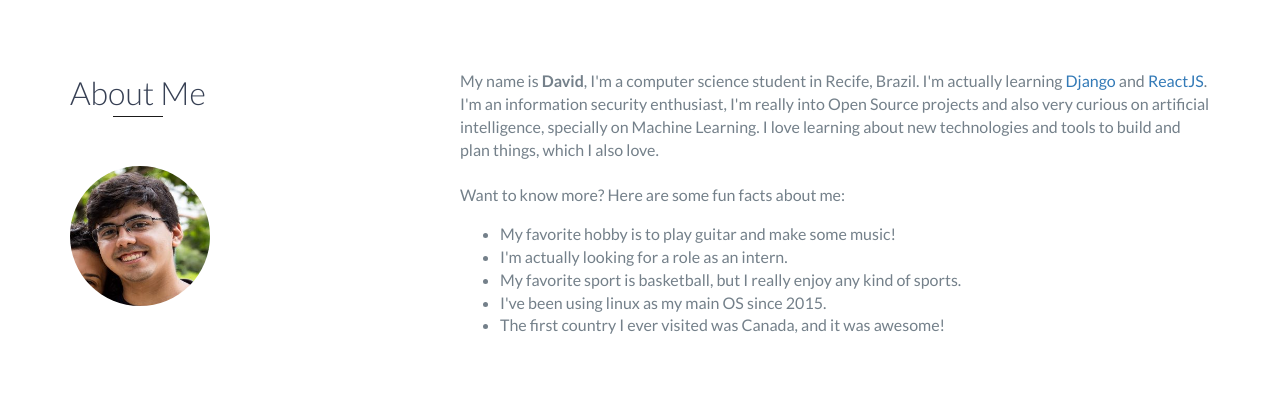
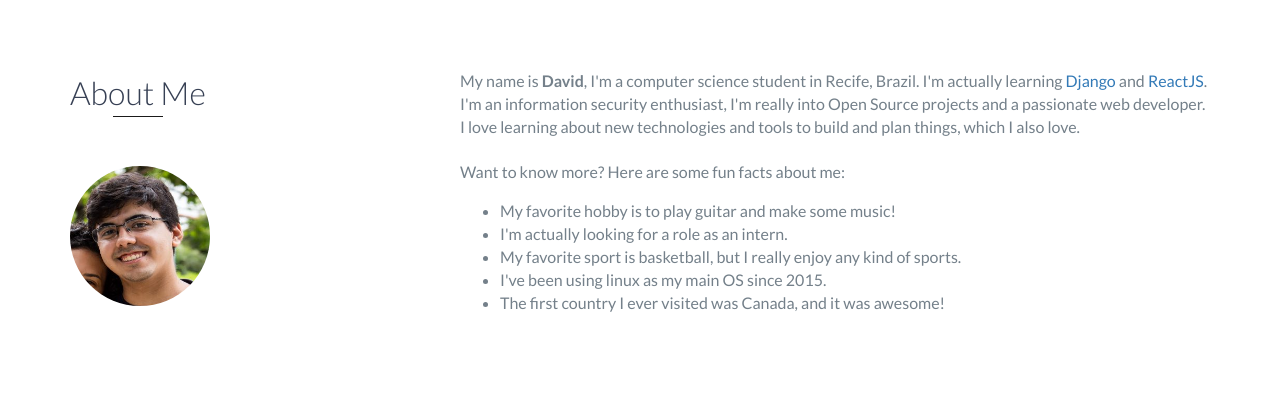
Before and after one commit to DavidPierre21/DavidPierre21.github.io, a website: page index.html in a window 1280 px wide. Shown: the part 805-1209 px from the top of the page. Drawn offline with nearby package versions, Linux system fonts and the light colour scheme.

Commit message:
Update self description text

```diff
--- a/index.html
+++ b/index.html
@@ -113,7 +113,7 @@
                         My name is <strong>David</strong>, I'm a computer science student in Recife, Brazil.
                         I'm actually learning
                         <a href="https://www.djangoproject.com/" target="_blank">Django</a> and <a href="https://reactjs.org/" target="_blank">ReactJS</a>.
-                        I'm an information security enthusiast, I'm really into Open Source projects and also very curious on artificial intelligence, specially on Machine Learning.
+                        I'm an information security enthusiast, I'm really into Open Source projects and a passionate web developer.
                         I love learning about new technologies and tools to build and plan things, which I also love. <br><br>
                         Want to know more? Here are some fun facts about me:
                         <ul>
```
